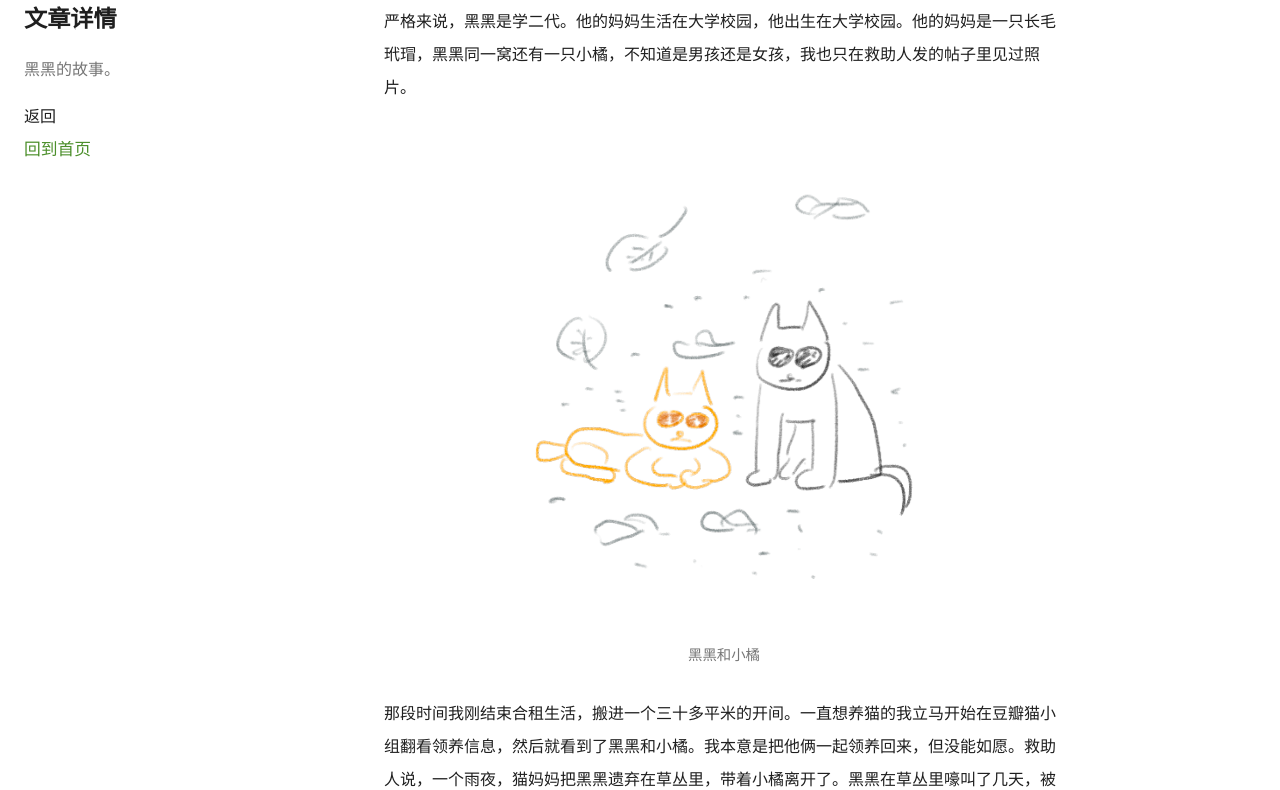
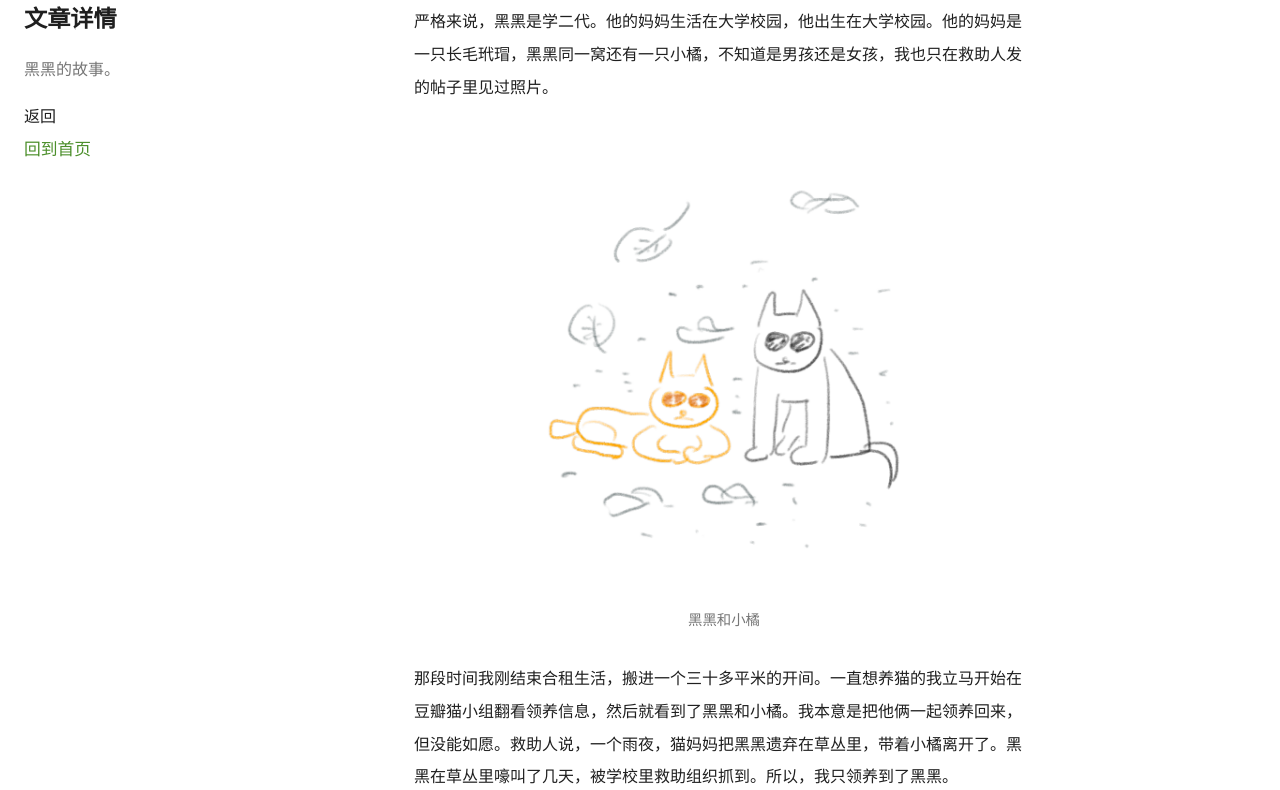
Before and after one commit to Xinjuju/Xinjuju.github.io, a plain HTML site: page posts/heihei-first-meeting.html in a window 1280 px wide. Shown: the part 180-970 px from the top of the page. Drawn offline with Linux system fonts and the light colour scheme.

Commit message:
Update styles.css

```diff
--- a/styles.css
+++ b/styles.css
@@ -148,13 +148,13 @@ body {
 }
 
 .post-page {
-  max-width: 680px;
-  margin-inline: auto;
+  width: 100%;
 }
 
 .post-page .page-header,
 .post-page .post-group {
-  width: 100%;
+  width: min(620px, 100%);
+  margin-inline: auto;
 }
 
 .post-page .group-heading {
@@ -264,7 +264,7 @@ body {
 
 .post-image img {
   display: block;
-  max-width: min(420px, 100%);
+  max-width: min(390px, 100%);
   height: auto;
   margin: 0 auto;
 }
```
